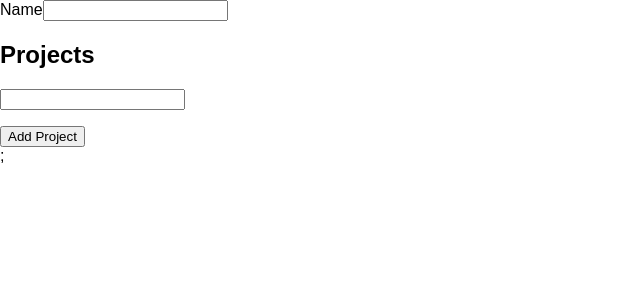
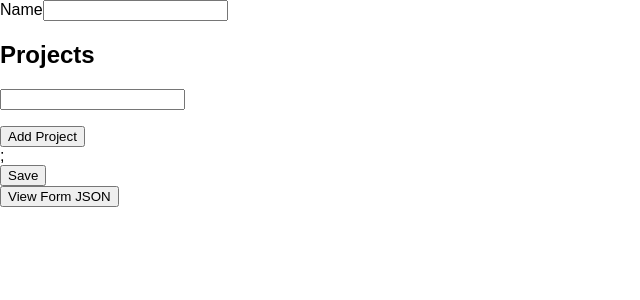
Before and after one commit to orenSampson/home-task-form, a React (Create React App) app: page / in a window 1280 px wide. Shown: the top 300 px of the page, without its empty margins (0-640 px from the left). Built offline with nearby package versions, Linux system fonts and the light colour scheme.

Commit message:
view form JSON

```diff
--- a/src/components/userProjects/UserProjects/UserProjects.tsx
+++ b/src/components/userProjects/UserProjects/UserProjects.tsx
@@ -1,4 +1,4 @@
-import React, { useState, useEffect } from "react";
+import React, { useState, useEffect, Fragment } from "react";
 import { nanoid } from "nanoid";
 
 import UserName from "../UserName/UserName";
@@ -6,6 +6,7 @@ import ProjectNames from "../ProjectNames/ProjectNames";
 import ProjectsDetails from "../ProjectsDetails/ProjectsDetails";
 import { ProjectDetailsType } from "../../../userProject.model";
 import styles from "./UserProjects.module.scss";
+import ViewFormJSON from "../ViewFormJSON/ViewFormJSON";
 
 const UserProjects: React.FC = () => {
   const [userName, setUserName] = useState("");
@@ -13,6 +14,7 @@ const UserProjects: React.FC = () => {
   const [projectsDetails, setProjectsDetails] = useState<ProjectDetailsType[]>(
     []
   );
+  const [viewFormJSON, setViewFormJSON] = useState(false);
 
   useEffect(() => {
     const userNameLocalStorage = localStorage.getItem("userName");
@@ -152,7 +154,21 @@ const UserProjects: React.FC = () => {
     });
   };
 
-  return (
+  const onSaveHandler = () => {
+    const userProjects = {
+      userName,
+      projectNames,
+      projectsDetails,
+    };
+
+    localStorage.setItem("userProjects", JSON.stringify(userProjects));
+  };
+
+  const onclickviewFromJSONHandler = () => {
+    setViewFormJSON((prevViewFormJSON) => !prevViewFormJSON);
+  };
+
+  const viewFormJSONFalse = (
     <div className={styles["UserProjects"]}>
       <UserName userName={userName} setUserName={setUserNameProps} />
       <ProjectNames
@@ -167,7 +183,25 @@ const UserProjects: React.FC = () => {
         deleteProjectDetails={deleteProjectDetailsProps}
         updateProjectDetails={updateProjectDetailsProps}
       />
+      <button onClick={onSaveHandler}>Save</button>
     </div>
+  );
+
+  const viewFormJSONTrue = (
+    <ViewFormJSON
+      userName={userName}
+      projectNames={projectNames}
+      projectsDetails={projectsDetails}
+    />
+  );
+
+  return (
+    <Fragment>
+      {!viewFormJSON ? viewFormJSONFalse : viewFormJSONTrue}
+      <button onClick={onclickviewFromJSONHandler}>
+        {!viewFormJSON ? "View Form JSON" : "Show form"}
+      </button>
+    </Fragment>
   );
 };
 
--- /dev/null
+++ b/src/components/userProjects/ViewFormJSON/ViewFormJSON.tsx
@@ -0,0 +1,19 @@
+import React from "react";
+
+import { ProjectDetailsType } from "../../../userProject.model";
+type viewFormJSONProps = {
+  userName: string;
+  projectNames: string[];
+  projectsDetails: ProjectDetailsType[];
+};
+
+const ViewFormJSON: React.FC<viewFormJSONProps> = (props) => {
+  const userProjects = {
+    userName: props.userName,
+    projectNames: props.projectNames,
+    projectsDetails: props.projectsDetails,
+  };
+  return <div>{JSON.stringify(userProjects)}</div>;
+};
+
+export default ViewFormJSON;
```
